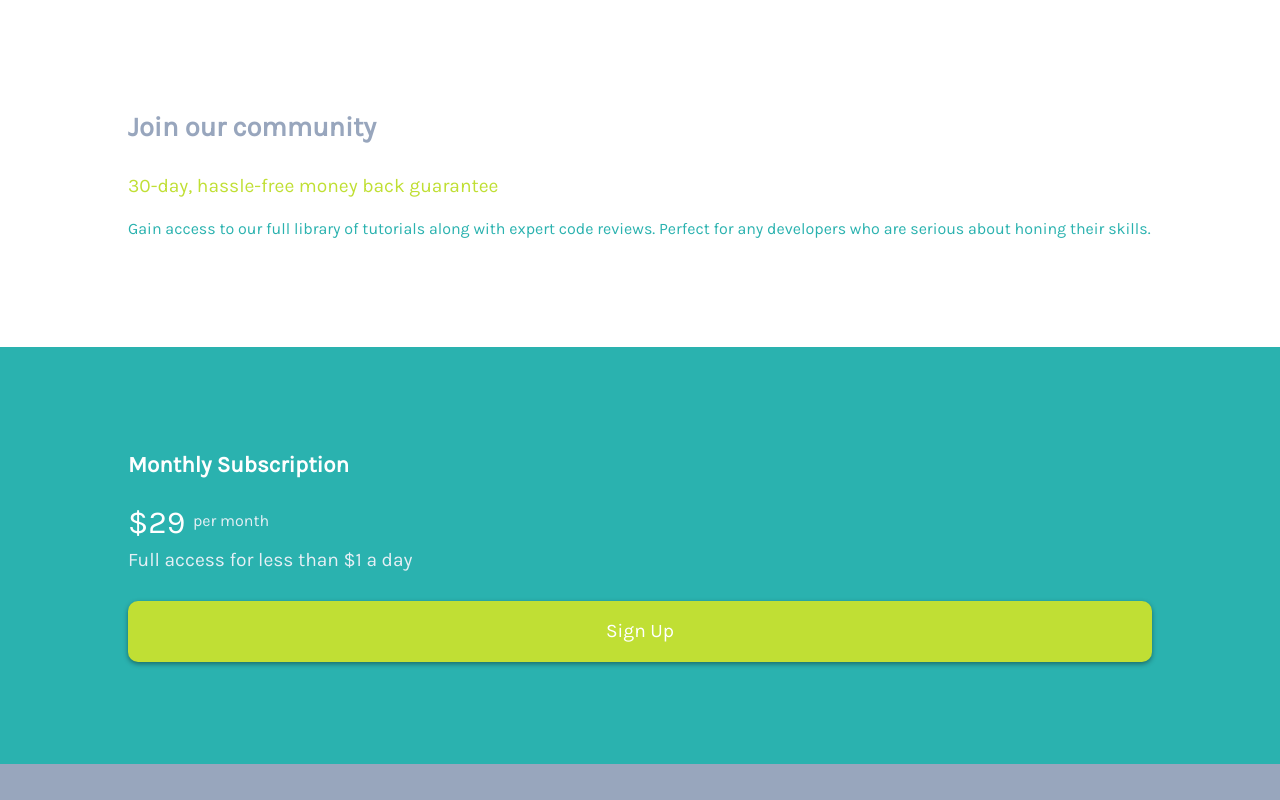
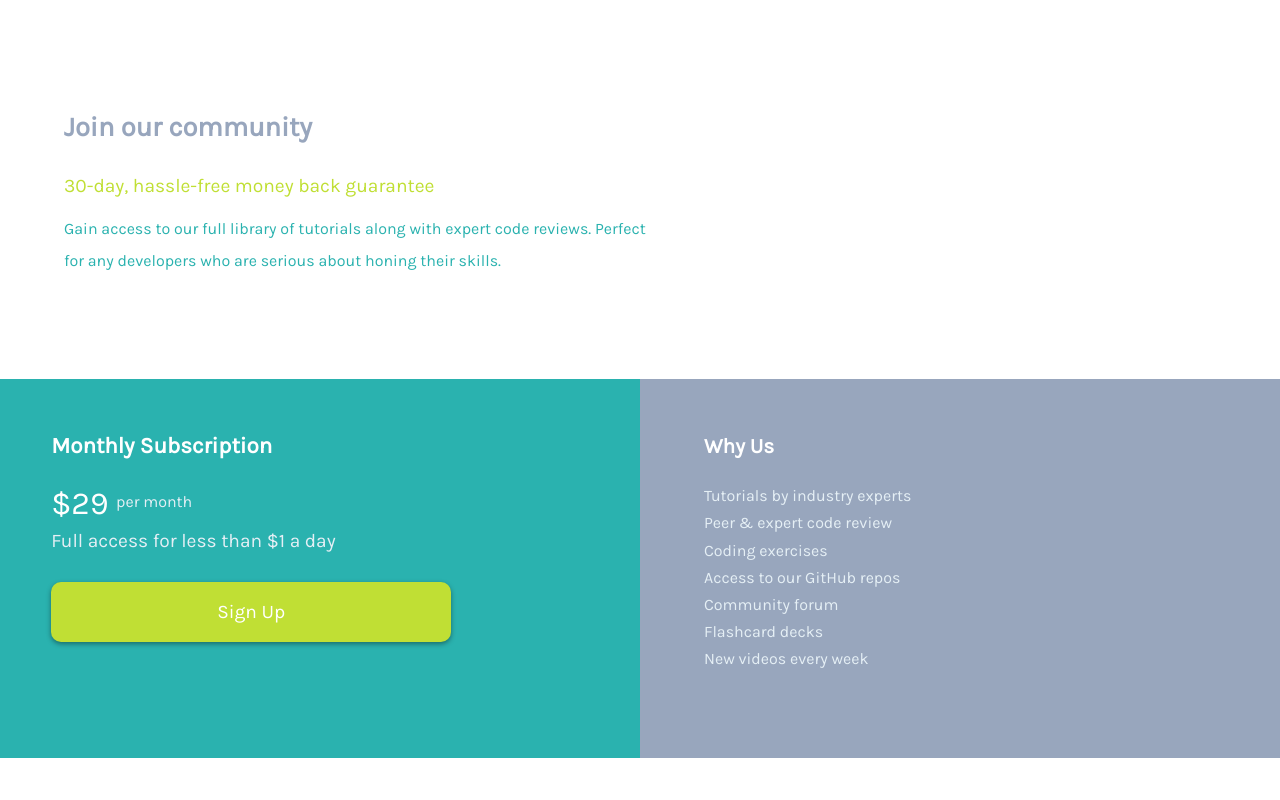
Before and after one commit to Phrukey/Single-price-grid-component-master, a plain HTML site: page index.html in a window 1280 px wide. Shown: the top 800 px of the page. Drawn offline with Linux system fonts and the light colour scheme.

Commit message:
added media queries for large screens

```diff
--- a/CSS/style.css
+++ b/CSS/style.css
@@ -85,5 +85,26 @@ body {
   list-style: none;
   line-height: 1.7rem;
   color: hsl(204, 43%, 93%);
+}
 
+@media(min-width: 600px) {
+  main {
+    display: grid;
+    grid-template-columns: 1fr 1fr;
+    grid-template-rows: 1fr 1fr;
+  }
+  .section-1 {
+    grid-column: 1/3;
+  }
+  .container-1 {
+    max-width: 700px;
+    margin-left: 5%;
+  }
+  .container-2 {
+    max-width: 400px;
+    margin-left: 8%;
+  }
+  .section-1 p {
+    max-width: 600px;
+  }
 }
--- a/index.html
+++ b/index.html
@@ -15,7 +15,7 @@
 <body>
     <main>
       <section class="section-1">
-        <div class="container">
+        <div class="container container-1 ">
           <div class="heading">
             <h4>Join our community</h4>
 
@@ -29,7 +29,7 @@
 
 
       <section class="section-2">
-        <div class="container">
+        <div class="container container-2">
           <div class="heading">
             <h4>Monthly Subscription</h4>
 
@@ -43,7 +43,7 @@
 
 
       <section class="section-3">
-       <div class="container">
+       <div class="container container-3">
           <h4>Why Us</h4>
 
           <ul>
```
